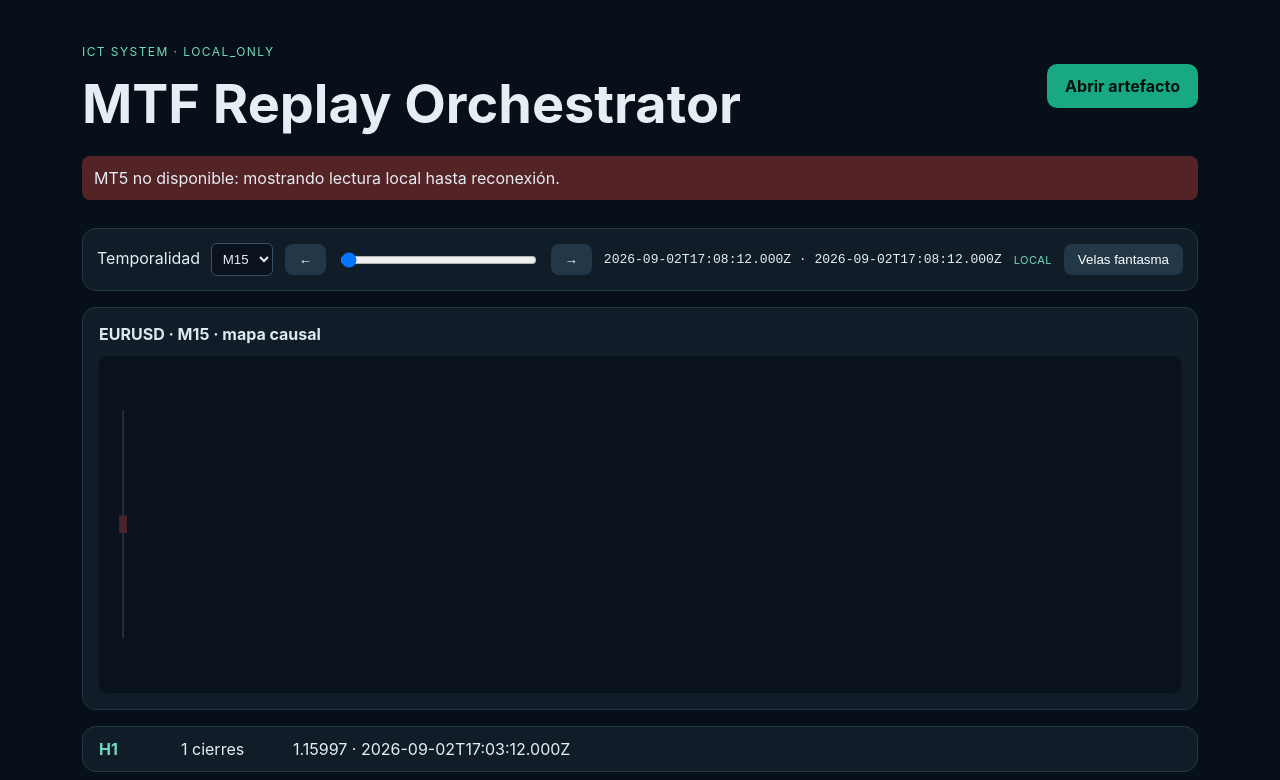
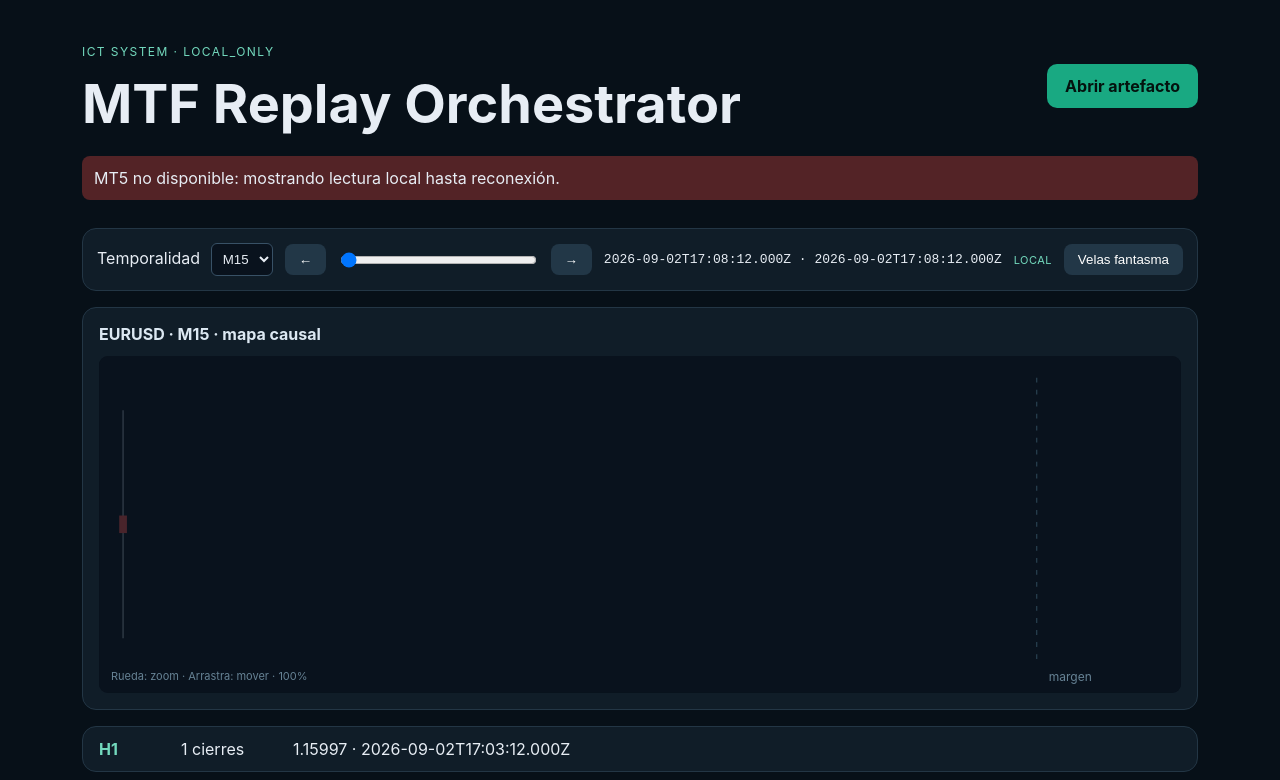
Before and after one commit to vjack666/ict2.0, a React (Vite) app in the folder backtest/viewer/: page / in a window 1280 px wide. Shown: the top 780 px of the page. Built offline with nearby package versions, Linux system fonts and the light colour scheme.

Commit message:
feat: add tradingview chart navigation

```diff
--- a/backtest/viewer/src/App.jsx
+++ b/backtest/viewer/src/App.jsx
@@ -10,13 +10,18 @@ function Lane({ tf, rows }) {
 function Count({ label, value }) { return <div className="count"><b>{value}</b><span>{label}</span></div>; }
 
 function Chart({ rows, zones, ghost }) {
-  const data = rows.slice(-120);
+  const [zoom, setZoom] = useState(1); const [offset, setOffset] = useState(0); const [drag, setDrag] = useState(null);
+  const visibleCount = Math.max(18, Math.min(180, Math.round(120 / zoom)));
+  const end = Math.max(visibleCount, Math.min(rows.length, rows.length - offset)); const data = rows.slice(Math.max(0, end - visibleCount), end);
   if (!data.length) return <div className="chart empty-chart">Sin velas para este corte</div>;
   const lo = Math.min(...data.map((r) => Number(r.low))); const hi = Math.max(...data.map((r) => Number(r.high)));
   const pad = (hi - lo || 1) * .08; const min = lo - pad; const max = hi + pad;
-  const x = (i) => 20 + i * (860 / Math.max(1, data.length - 1)); const y = (v) => 250 - ((v - min) / (max - min)) * 220;
+  const chartWidth = 760; const rightMargin = 100; const x = (i) => 20 + i * (chartWidth / Math.max(1, data.length - 1)); const y = (v) => 250 - ((v - min) / (max - min)) * 220;
   const candle = (r, i, faded = false) => { const up = Number(r.close) >= Number(r.open); const color = up ? "#22c77a" : "#f05252"; return <g key={`${i}-${faded}`} opacity={faded ? .28 : 1}><line x1={x(i)} x2={x(i)} y1={y(r.high)} y2={y(r.low)} stroke="#aab8c7"/><rect x={x(i)-3.2} y={y(Math.max(r.open,r.close))} width="6.4" height={Math.max(2,y(Math.min(r.open,r.close))-y(Math.max(r.open,r.close)))} fill={color}/></g>; };
-  return <div className="chart"><svg viewBox="0 0 900 280" role="img" aria-label="Gráfico de velas y zonas"><rect width="900" height="280" fill="#09121d"/>{(zones || []).map((z, i) => { const top = y(Math.max(Number(z.high ?? z.top), Number(z.low ?? z.bottom))); const bottom = y(Math.min(Number(z.high ?? z.top), Number(z.low ?? z.bottom))); return <rect key={z.id || i} x="20" y={top} width="860" height={Math.max(3,bottom-top)} fill={z.direction === "BEARISH" ? "#ef5350" : "#18c996"} opacity=".16" stroke={z.direction === "BEARISH" ? "#ef5350" : "#18c996"}/>; })}{data.map(candle)}{ghost && [1,2,3,4].map((_, i) => candle({open:data.at(-1).close, close:data.at(-1).close + (i+1)*(max-min)*.025, high:data.at(-1).close + (i+1)*(max-min)*.04, low:data.at(-1).close - (max-min)*.01}, data.length+i, true))}</svg>{ghost && <div className="ghost-label">SIMULACIÓN TEÓRICA · NO OBSERVADA · NO ES SEÑAL</div>}</div>;
+  const onWheel = (event) => { event.preventDefault(); setZoom((value) => Math.max(.6, Math.min(5, value * (event.deltaY < 0 ? 1.15 : .87)))); };
+  const onPointerDown = (event) => { event.currentTarget.setPointerCapture(event.pointerId); setDrag(event.clientX); };
+  const onPointerMove = (event) => { if (drag === null) return; const delta = event.clientX - drag; if (Math.abs(delta) > 8) { setOffset((value) => Math.max(0, Math.min(Math.max(0, rows.length - visibleCount), value + (delta < 0 ? 2 : -2)))); setDrag(event.clientX); } };
+  return <div className="chart" onWheel={onWheel} onPointerDown={onPointerDown} onPointerMove={onPointerMove} onPointerUp={() => setDrag(null)}><svg viewBox="0 0 900 280" role="img" aria-label="Gráfico de velas y zonas"><rect width="900" height="280" fill="#09121d"/>{(zones || []).map((z, i) => { const top = y(Math.max(Number(z.high ?? z.top), Number(z.low ?? z.bottom))); const bottom = y(Math.min(Number(z.high ?? z.top), Number(z.low ?? z.bottom))); return <rect key={z.id || i} x="20" y={top} width={chartWidth} height={Math.max(3,bottom-top)} fill={z.direction === "BEARISH" ? "#ef5350" : "#18c996"} opacity=".16" stroke={z.direction === "BEARISH" ? "#ef5350" : "#18c996"}/>; })}{data.map(candle)}{ghost && [1,2,3,4].map((_, i) => candle({open:data.at(-1).close, close:data.at(-1).close + (i+1)*(max-min)*.025, high:data.at(-1).close + (i+1)*(max-min)*.04, low:data.at(-1).close - (max-min)*.01}, data.length+i, true))}<line x1={chartWidth + 20} x2={chartWidth + 20} y1="18" y2="258" stroke="#294252" strokeDasharray="4 6"/><text x="790" y="270" fill="#668294" fontSize="10">margen</text></svg>{ghost && <div className="ghost-label">SIMULACIÓN TEÓRICA · NO OBSERVADA · NO ES SEÑAL</div>}<div className="chart-help">Rueda: zoom · Arrastra: mover · {Math.round(zoom * 100)}%</div></div>;
 }
 
 export default function App() {
--- a/backtest/viewer/src/styles.css
+++ b/backtest/viewer/src/styles.css
@@ -16,8 +16,10 @@ button.active { background: #b98424; color: #fff; }
 select { background: #09121d; color: #e7edf4; border: 1px solid #385166; border-radius: 6px; padding: 7px; margin-left: 6px; }
 .chart-wrap { background: #101d28; border: 1px solid #233645; border-radius: 14px; padding: 16px; margin: 16px 0; }
 .chart-wrap h2 { margin: 0 0 12px; font-size: 16px; color: #dce8f2; }
-.chart { position: relative; overflow: hidden; border-radius: 9px; background: #09121d; }
+.chart { position: relative; overflow: hidden; border-radius: 9px; background: #09121d; cursor: grab; touch-action: none; }
+.chart:active { cursor: grabbing; }
 .chart svg { display: block; width: 100%; min-height: 280px; }
+.chart-help { position: absolute; left: 12px; bottom: 10px; color: #668294; font-size: 11px; pointer-events: none; }
 .empty-chart { min-height: 280px; display: grid; place-items: center; color: #91a4b4; }
 .ghost-label { position: absolute; right: 12px; top: 12px; color: #f0c56a; font-size: 11px; letter-spacing: .05em; }
 .explain { color: #f0c56a; font-size: 13px; margin: 10px 0 0; }
```
